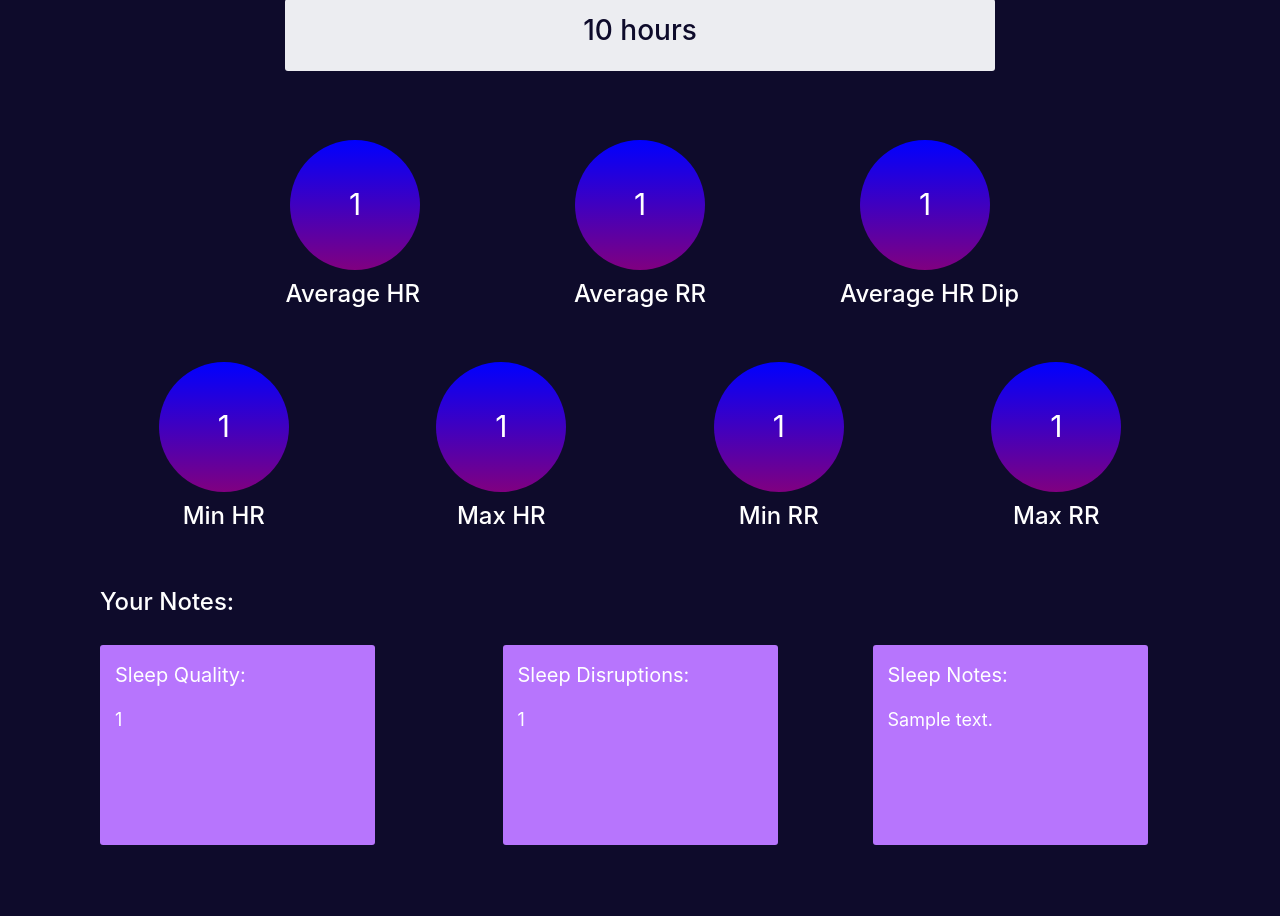
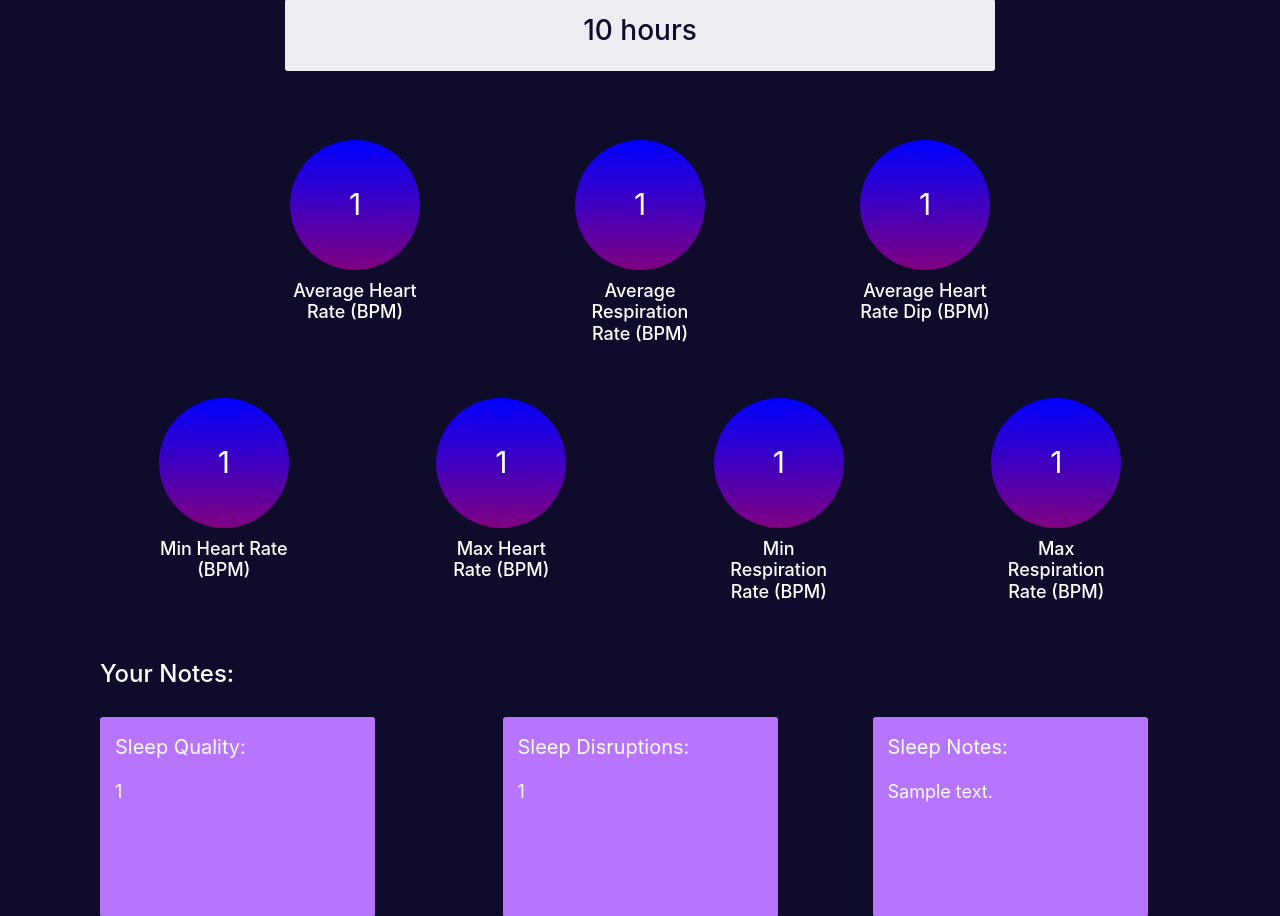
Before and after one commit to brookepaxman/wsm-app, a Django app: template polls/templates/polls/analysis.html in a window 1280 px wide. Shown: the part 938-1854 px from the top of the page. Before the commit the page ends 1783 px from the top, so only its background shows below. Run offline with Django 3.2, Linux system fonts and the light colour scheme; the template is opened without the code that fills it: values that come from a table or form of the project are taken from there, others are empty; a user stored in the database is signed in; tables that the repository leaves empty hold one stand-in row (values such as "Sample post"); data that the repository does not hold is empty; some libraries are stand-ins or nearby versions.

Commit message:
no message

```diff
--- a/polls/templates/polls/analysis.html
+++ b/polls/templates/polls/analysis.html
@@ -45,6 +45,7 @@
   }
   .circles h4 {
     margin-top: 10px;
+    font-size: 18px;
   }
   p.large{
     font-size: 20px;
@@ -58,6 +59,11 @@
   .subnav-container {
     position: relative;
     left: -2%;
+  }
+  .alignment-txt {
+    width: 130px;
+    margin-left: auto;
+    margin-right: auto;
   }
 </style>
 {% if not user.is_authenticated %}
@@ -126,14 +132,14 @@
                     <div class="circle-with-text" style="margin-left: auto;">
                       {{ stat.avgHR }}
                     </div>
-                    <h4 class="text-right mr-20">Average HR</h4>
+                    <h4 style="width: 130px; margin-left: auto" class="mr-20 text-center">Average Heart Rate (BPM)</h4>
                   </div>
 
                   <div class="col-md-4">
                     <div class="circle-with-text" style="margin-left: auto; margin-right: auto;">
                       {{ stat.avgRR }}
                     </div>
-                    <h4 class="text-center">Average RR</h4>
+                    <h4 class="text-center alignment-txt">Average Respiration Rate (BPM)</h4>
                   </div>
 
                   <div class="col-md-4">
@@ -144,7 +150,7 @@
                         {{ stat.avgHRdip }}
                       {%endif%}
                     </div>
-                    <h4>Average HR Dip</h4>
+                    <h4 style="width: 130px; margin-left: 20px; text-align: center;">Average Heart Rate Dip (BPM)</h4>
                   </div>
 
                 </div>
@@ -155,28 +161,28 @@
                     <div class="circle-with-text center-circle">
                       {{ stat.minHR }}
                     </div>
-                    <h4 class="text-center">Min HR</h4>
+                    <h4 class="text-center alignment-txt">Min Heart Rate (BPM)</h4>
                   </div>
 
                   <div class="col-md-3">
                     <div class="circle-with-text center-circle">
                       {{ stat.maxHR }}
                     </div>
-                    <h4 class="text-center">Max HR</h4>
+                    <h4 class="text-center alignment-txt">Max Heart Rate (BPM)</h4>
                   </div>
 
                   <div class="col-md-3">
                     <div class="circle-with-text center-circle">
                       {{ stat.minRR }}
                     </div>
-                    <h4 class="text-center">Min RR</h4>
+                    <h4 class="text-center alignment-txt">Min Respiration Rate (BPM)</h4>
                   </div>
 
                   <div class="col-md-3">
                     <div class="circle-with-text center-circle">
                       {{ stat.avgRR }}
                     </div>
-                    <h4 class="text-center">Max RR</h4>
+                    <h4 class="text-center alignment-txt">Max Respiration Rate (BPM)</h4>
                   </div>
 
 
```
